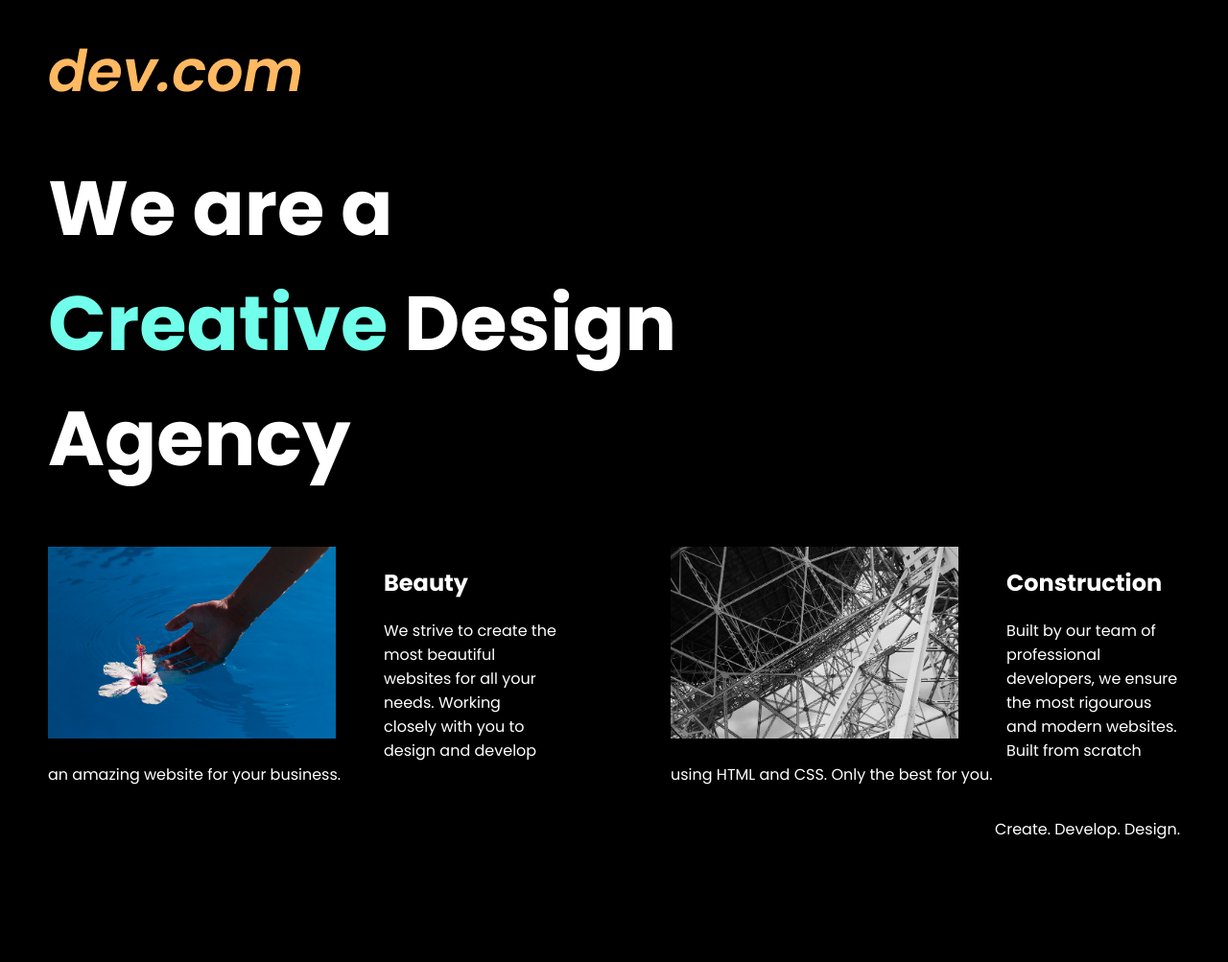
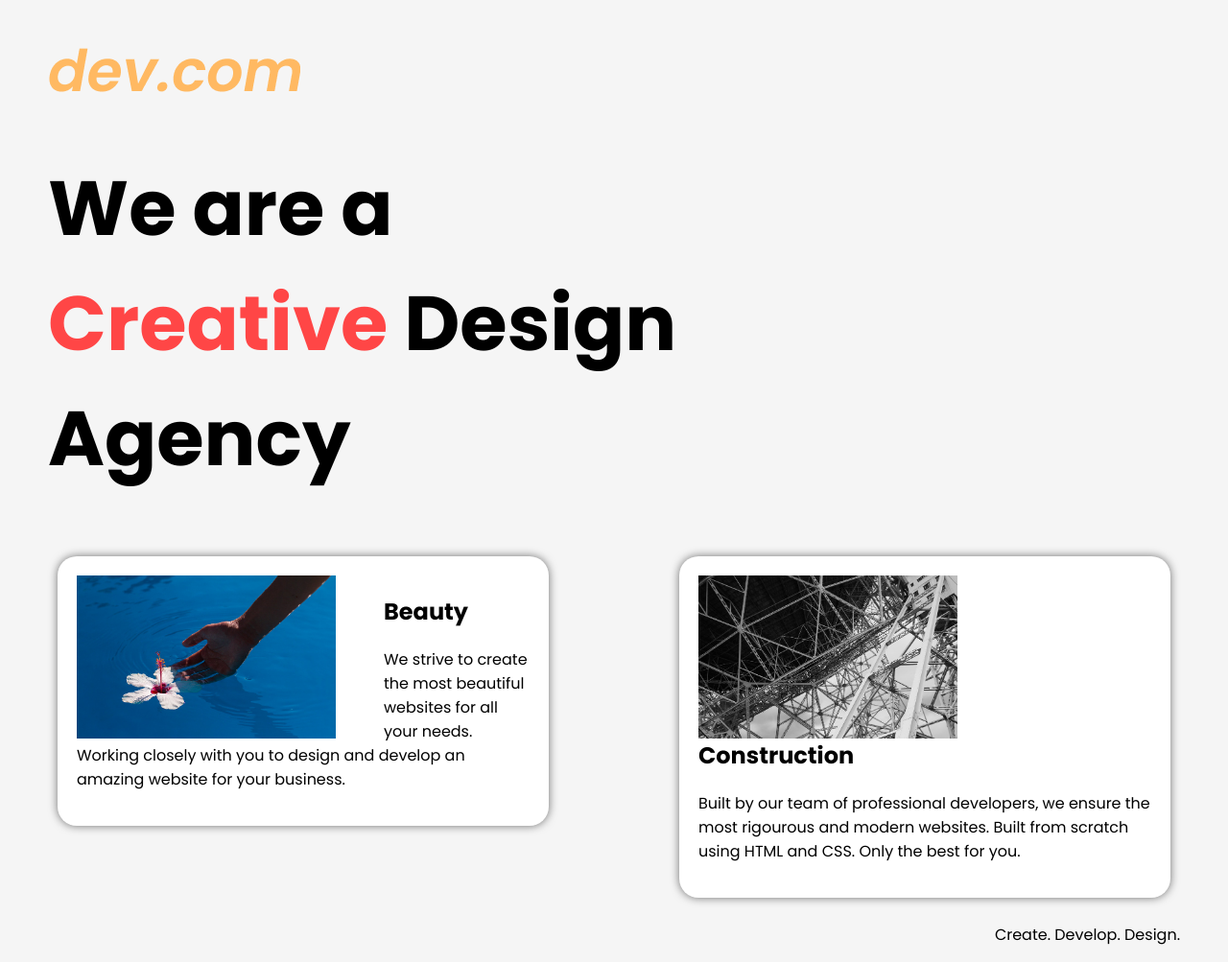
Before and after one commit to KamalrajWorks/Web-Design-Agency-Project, a plain HTML site: page index.html in a window 1280 px wide. Shown: the whole page at 96% size. Before the commit the page ends 893 px from the top, so only its background shows below. Drawn offline with Linux system fonts and the light colour scheme.

Commit message:
style.css

```diff
--- a/style.css
+++ b/style.css
@@ -1,7 +1,7 @@
 body {
   font-family: "Poppins", sans-serif;
   margin: 50px 50px 0 50px;
-  background-color:  rgb(0, 0, 0);
+  background-color:  whitesmoke;
   display: flex;
   flex-direction: column;
   min-height: 95vh;
@@ -13,36 +13,48 @@ body {
 h1 {
   font-size: 5rem;
   width: 60%;
-  color: white;
+  color: rgb(0, 0, 0);
+
 }
 footer {
   text-align: right;
-  color: rgb(255, 255, 255);
+  color: rgb(0, 0, 0);
 }
 .creative{
-  color: rgb(113, 255, 236);
+  color: rgb(255, 70, 70);
 }
 .card{
-  width: 45%;
+  width: 40%;
+  background-color: white;
+  padding: 20px;
+  border-radius:20px;
+  box-shadow: 0px 0px 10px rgb(110, 110, 110);
+
 }
 .tile-image{
-  height: 200px;
-  width: 300px;
+  height: 170px;
+  width: 270px;
   float: left;
   padding-right: 50px;
+
+
 
 }
 .left{
 
   float: left;
+  margin: 10px;
 }
 .right{
   float: right;
+  margin: 10px ;
+
 }
 .card-text , .card-title{
-  color: white;
+  color: rgb(0, 0, 0);
 }
-@media(max-width:650px){
+
+@media(max-width:680px){
   .logo{
     width: 100px;
   }
@@ -52,8 +64,26 @@ footer {
   }
   .card{
     width: 100%;
+
+
   }
   .tile-image{
     width: 100%;
   }
+  .left{
+    margin-left: 0;
+  }
+  .right{
+    margin: 10px -40px;
+  }
+
 }
+@media (min-width:680px) and (max-width:780px){
+  .card{
+    width: 38%;
+  }
+  .tile-image{
+    width: 100%;
+    height: 150px;
+  }
+}
```
